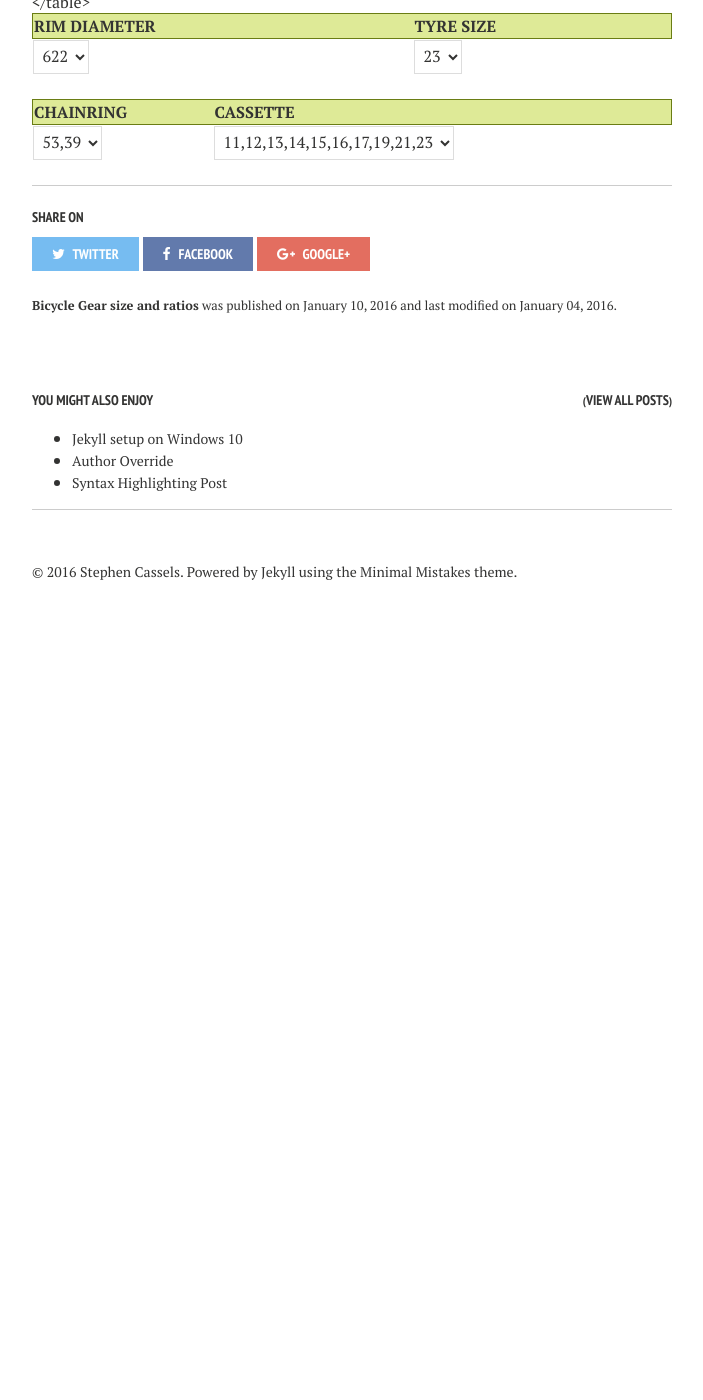
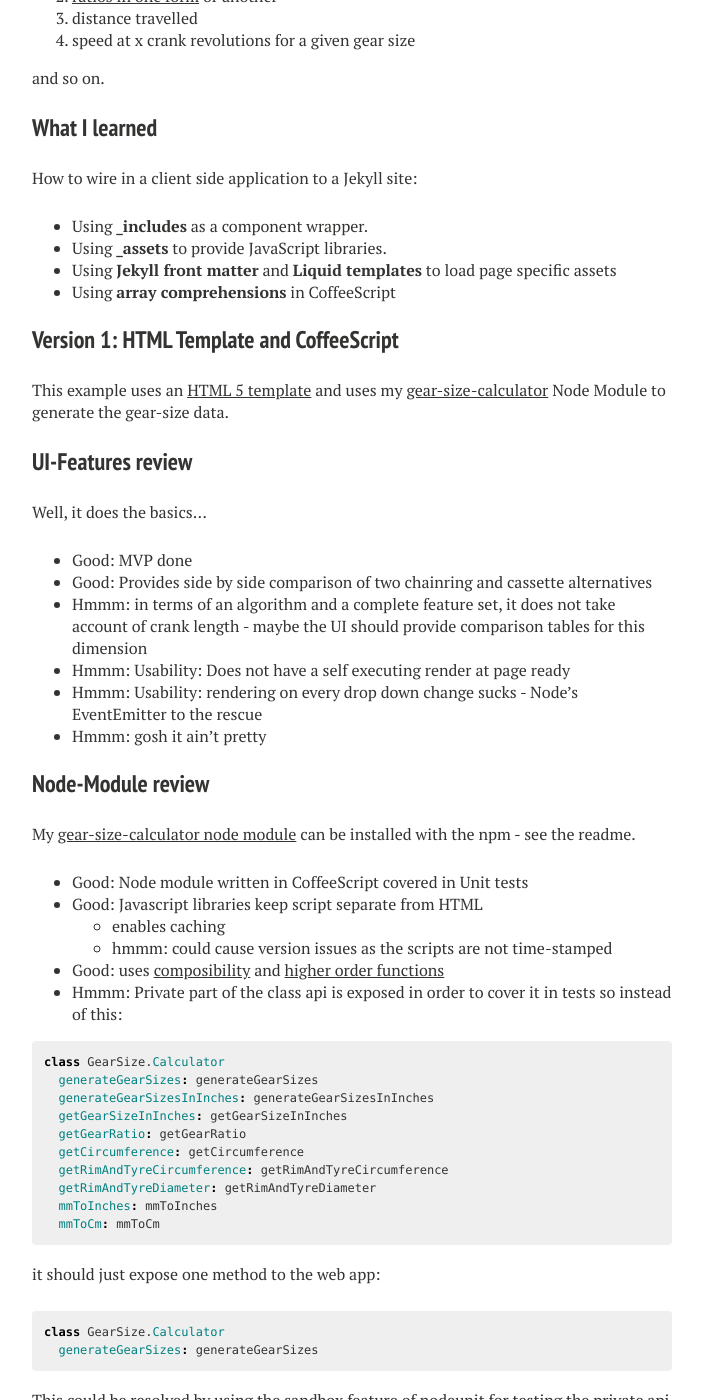
Before and after one commit to Steve-O-Cassels/steve-o-cassels.github.io, a Jekyll site: the page built from _posts/2016-01-10-gear-size-table.md, in a window 1280 px wide and 1400 px high, scrolled down 463 px. Shown: the whole window, without its empty margins (288-991 px from the left). Built offline with Jekyll 4.4.1, drawn with Linux system fonts in a browser that asks for light colours; nearby versions of some CDN libraries; comment, search, counter and statistics services are not loaded; before the commit the page ends 1093 px from its top, so only the background shows below that; some of the changed text lies outside the part shown.

Commit message:
clean up post, use new script names

```diff
--- a/_posts/2016-01-10-gear-size-table.md
+++ b/_posts/2016-01-10-gear-size-table.md
@@ -6,18 +6,92 @@
 tags: [jekyll, cycling, script]
 comments: true
 custom_js:
-- gearsize
-- gearsizerender
+- gear-size
+- gear-size-render
 ---
+{% include _toc.html %}
 
-## What I learned
-* How to wire in a client side application to a Jekyll site:
-  * Using **_includes** as a component wrapper.
-  * Using **_assets** to provide JavaScript libraries.
-  * Using **forms** for interaction on a Jekyll site.
-  * Using **Jekyll front matter** and **Liquid templates** to load page specific assets
+## Calculating gear sizes
+This has been [done many times before on the interwebs](https://www.google.co.uk/webhp?hl=en#hl=en&q=bike+gear+size+calculator) but its fun - [Sheldon Brown's calculator being one](http://www.sheldonbrown.com/gears/) I have referred to for years.
 
-### Version 1: HTML Template Element
+The math is lightweight and the features just rich enough to make it an interesting problem for client side development - both in terms of features and usability.  Sheldon has done us a great service by providing a nicely documented thought process and nomenclature not to mention the math for calculating gear sizes.
+Feature wise we often see:
+
+1. [gear size tables in inches](http://www.sheldonbrown.com/gloss_g.html#gearinch) or meters
+2. [ratios in one form](http://www.sheldonbrown.com/gain.html) or another
+3. distance travelled
+4. speed at x crank revolutions for a given gear size
+
+and so on.
+
+### What I learned
+How to wire in a client side application to a Jekyll site:
+
+* Using **_includes** as a component wrapper.
+* Using **_assets** to provide JavaScript libraries.
+* Using **Jekyll front matter** and **Liquid templates** to load page specific assets
+* Using **array comprehensions** in CoffeeScript
+
+### Version 1: HTML Template and CoffeeScript
 This example uses an [HTML 5 template](https://html.spec.whatwg.org/multipage/scripting.html#the-template-element)
+and uses my [gear-size-calculator](https://github.com/Steve-O-Cassels/gear-size-calculator) Node Module to generate the gear-size data.
+
+### UI-Features review
+Well, it does the basics...
+
+* Good: MVP done
+* Good: Provides side by side comparison of two chainring and cassette alternatives
+* Hmmm: in terms of an algorithm and a complete feature set, it does not take account of crank length - maybe the UI should provide comparison tables for this dimension
+* Hmmm: Usability: Does not have a self executing render at page ready
+* Hmmm: Usability: rendering on every drop down change sucks - Node's EventEmitter to the rescue
+* Hmmm: gosh it ain't pretty
+
+
+### Node-Module review
+My [gear-size-calculator node module](https://github.com/Steve-O-Cassels/gear-size-calculator) can be installed with the npm - see the readme.
+
+* Good: Node module written in CoffeeScript covered in Unit tests
+* Good: Javascript libraries keep script separate from HTML
+  * enables caching
+  * hmmm: could cause version issues as the scripts are not time-stamped
+* Good: uses [composibility](http://eloquentjavascript.net/05_higher_order.html#h_+NeFt8aXxf) and  [higher order functions](http://eloquentjavascript.net/05_higher_order.html)
+* Hmmm: Private part of the class api is exposed in order to cover it in tests
+so instead of this:
+{% highlight coffee-script %}
+class GearSize.Calculator
+  generateGearSizes: generateGearSizes
+  generateGearSizesInInches: generateGearSizesInInches
+  getGearSizeInInches: getGearSizeInInches
+  getGearRatio: getGearRatio
+  getCircumference: getCircumference
+  getRimAndTyreCircumference: getRimAndTyreCircumference
+  getRimAndTyreDiameter: getRimAndTyreDiameter
+  mmToInches: mmToInches
+  mmToCm: mmToCm
+{% endhighlight %}
+
+it should just expose one method to the web app:
+{% highlight coffee-script %}
+class GearSize.Calculator
+  generateGearSizes: generateGearSizes
+{% endhighlight %}
+This could be resolved by using the [sandbox feature of nodeunit](https://github.com/caolan/nodeunit#sandbox-utility) for testing the private api parts.
+
+* Hmmm: no front-end timings
+* Hmmm: not published
+* Hmmm: Math extensions wrapped into the module
+
+### Jekyll-integration review
+The Node module is manually deployed into the site - this is not good.
+Here are some improvements:
+
+Make the render script a second node module, this would enable:
+
+  * default configuration for range values for the end user to pick from
+  * make it easier to deploy into different targets
+  * testability of render via node dom
+  * better eventing using Node's [Event Emitter](https://nodejs.org/api/events.html)
+
+## Version 1 demo
 
 {% include _gear-size.html %}
```
